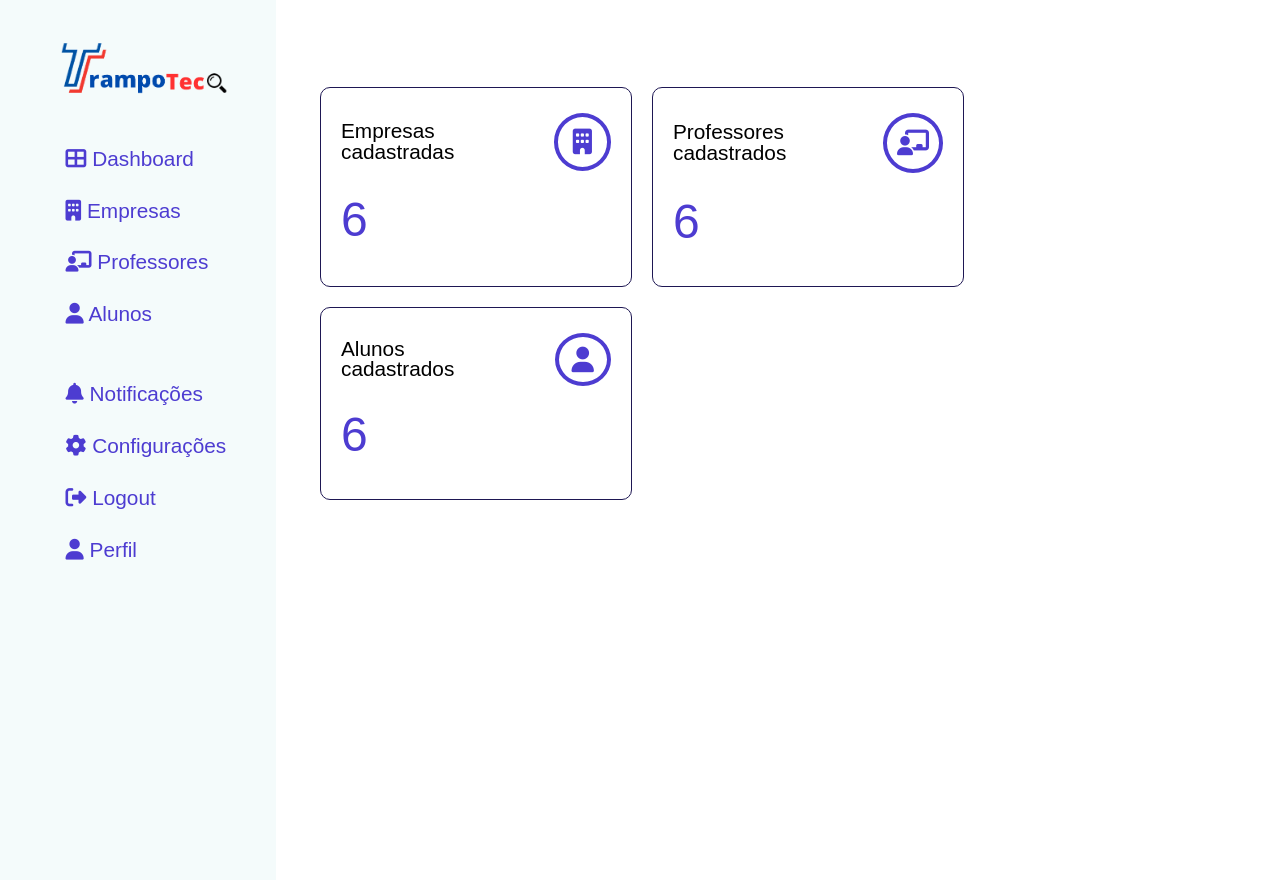
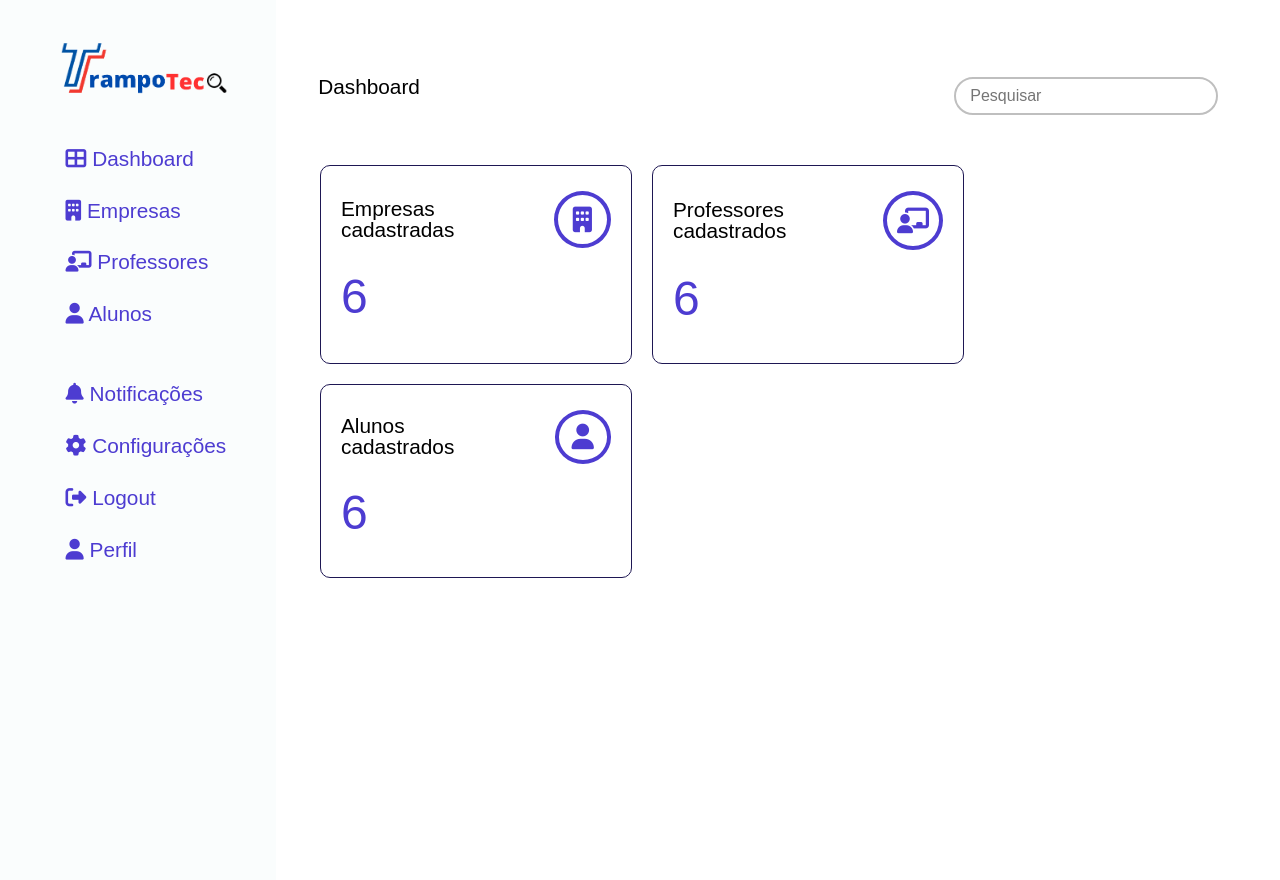
Before and after one commit to BryanDavidAlves/TrampoTec, a PHP site: page /pag-adm/index.php in a window 1280 px wide. Run offline with PHP 8.4, Linux system fonts and the light colour scheme; some libraries are stand-ins or nearby versions.

Commit message:
estilizando o header

```diff
--- a/pag-adm/components/component-adm.css
+++ b/pag-adm/components/components-do-adm.css
@@ -15,7 +15,7 @@
 
     font-size: 1.3rem;
     align-items: center;
-    background-color: #f4fbfb;
+    background-color: #f4fbfb79;
     width: 20%;
     color: #fff;
     padding: 10px;
@@ -25,15 +25,17 @@
     position: fixed;
     left: 0;
 }
-.first{
+
+.first {
     margin-top: 10%;
     margin-bottom: 15%;
 }
 
-.second{
+.second {
     margin-top: 15%;
 
 }
+
 aside a {
     color: #4d3cd1;
     text-decoration: none;
@@ -58,3 +60,23 @@
     background-color: #4d3cd1;
     color: #fff;
 }
+
+header{
+    padding-left:20%;
+    display: flex;
+    font-size: 1.3rem;
+    padding-top: 6%;
+    justify-content: space-around;
+    gap: 40%;
+}
+header img{
+    width: 80px;
+}
+header input{
+    border-radius: 20px;
+    padding: 8px 0px 8px 10px;
+    width: 250px;
+    font-size: 1rem;
+    border: 2px solid rgb(191, 191, 191);
+
+}
--- a/pag-adm/index.php
+++ b/pag-adm/index.php
@@ -5,7 +5,7 @@
     <meta charset="UTF-8">
     <meta name="viewport" content="width=device-width, initial-scale=1.0">
     <link rel="stylesheet" href="../reset.css">
-    <link rel="stylesheet" href="components/component-adm.css">
+    <link rel="stylesheet" href="components/components-do-adm.css">
     <link rel="stylesheet" href="css/index.css">
     <title>Document</title>
 </head>
```
